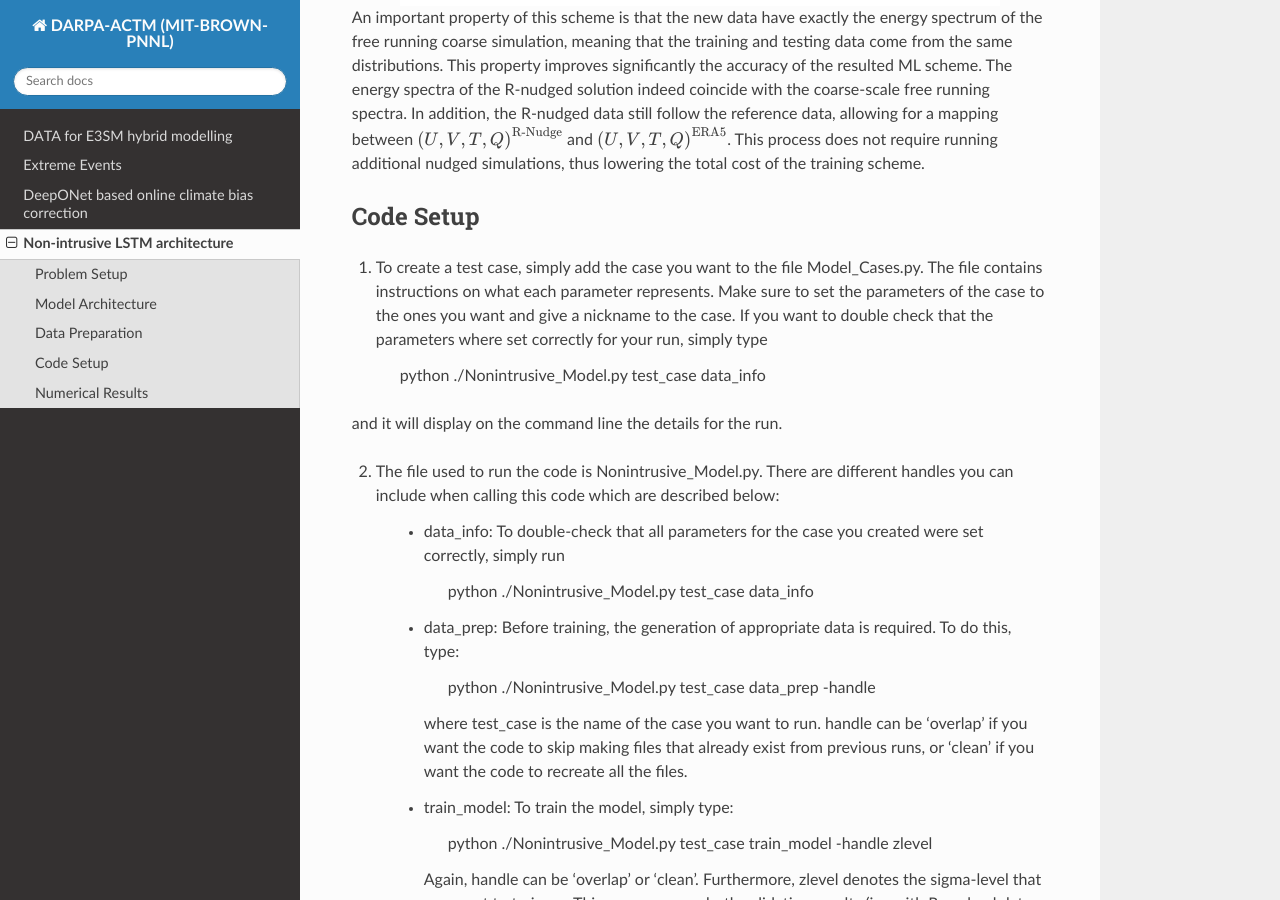
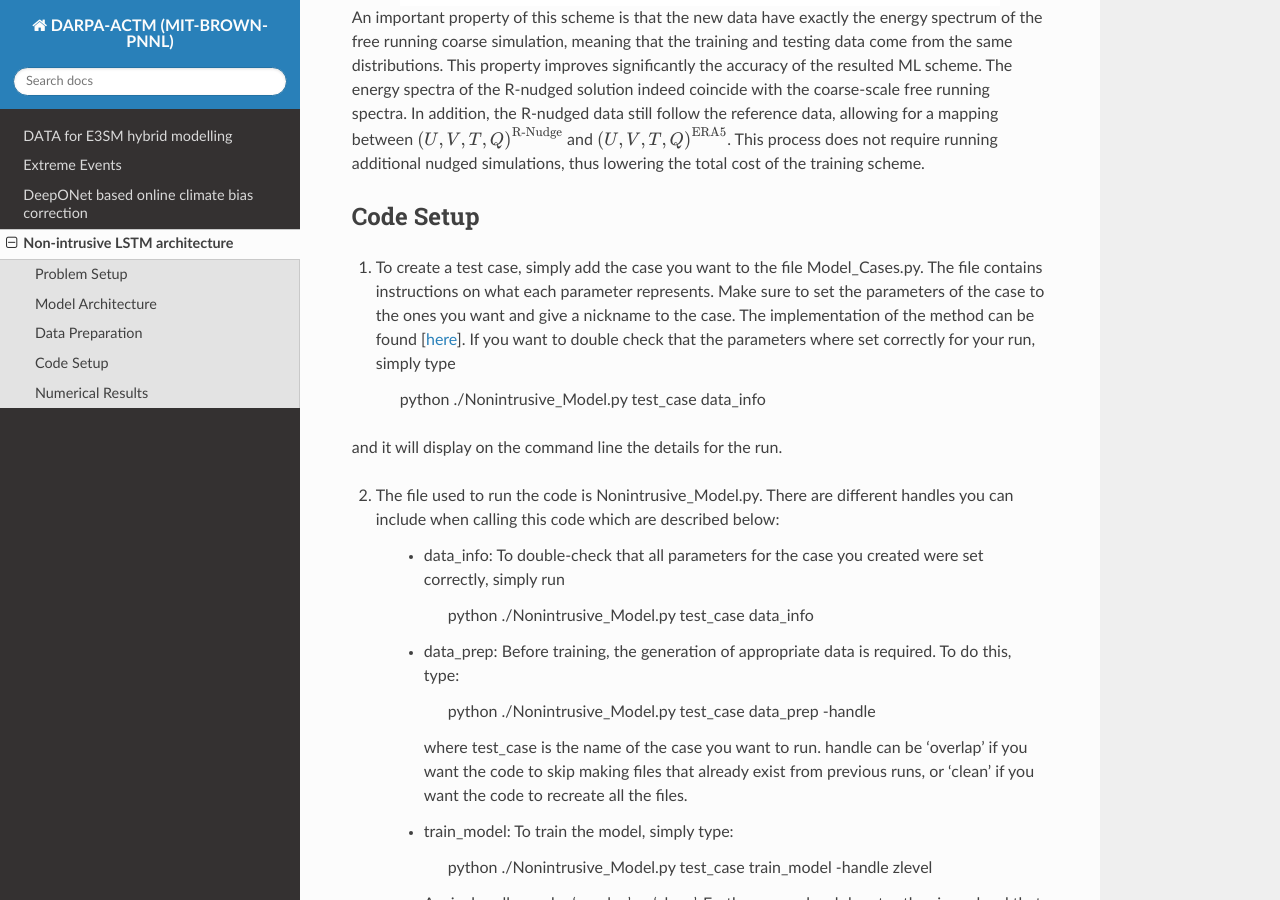
Before and after one commit to aniruddhabora/Extreme-Events-using-Scientific-Machine-Learning, a Sphinx documentation site: the page built from docs/source/modules/LSTM_based_offline_correction.rst, in a window 1280 px wide and 900 px high, scrolled down 4967 px. Built offline with Sphinx 7.4.7 and the Read the Docs theme 2.0.0, drawn with Linux system fonts in a browser that asks for light colours; pages that are not in the unit, such as notebooks, are missing from menus.

Commit message:
Update LSTM_based_offline_correction.rst

```diff
--- a/docs/source/modules/LSTM_based_offline_correction.rst
+++ b/docs/source/modules/LSTM_based_offline_correction.rst
@@ -142,7 +142,7 @@ require running additional nudged simulations, thus lowering the total cost of t
 Code Setup
 ----------
 
-1. To create a test case, simply add the case you want to the file Model_Cases.py. The file contains instructions on what each parameter represents. Make sure to set the parameters of the case to the ones you want and give a nickname to the case. If you want to double check that the parameters where set correctly for your run, simply type
+1. To create a test case, simply add the case you want to the file Model_Cases.py. The file contains instructions on what each parameter represents. Make sure to set the parameters of the case to the ones you want and give a nickname to the case. The implementation of the method can be found [`here <https://www.dropbox.com/sh/j7hf8qvja44ghjq/AACYSeMHTNK68NP5mSbfQ5nOa?dl=0>`_]. If you want to double check that the parameters where set correctly for your run, simply type
 
                  python ./Nonintrusive_Model.py test_case data_info
 
```
